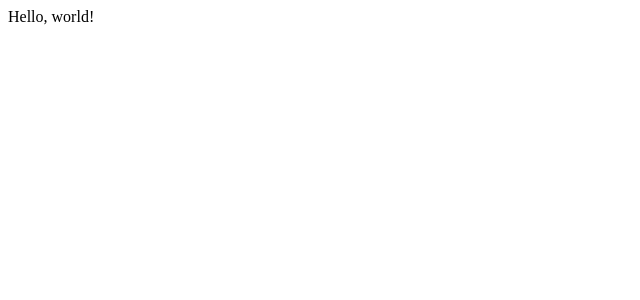
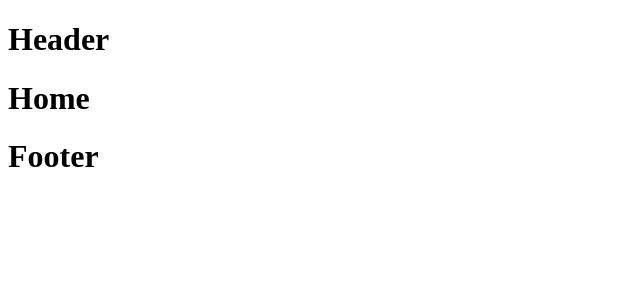
Before and after one commit to jtreeves/grocery-react, a React (Create React App) app: page /home in a window 1280 px wide. Shown: the top 300 px of the page, without its empty margins (0-640 px from the left). Built offline with nearby package versions, Linux system fonts and the light colour scheme.

Commit message:
Flesh out basic files

```diff
--- a/src/App.tsx
+++ b/src/App.tsx
@@ -1,11 +1,51 @@
+import {
+    Route,
+    Routes,
+    Navigate
+} from 'react-router-dom'
 import GlobalStorage from './GlobalStorage'
+import Home from './components/Home/Home'
+import CategoryResults from './components/CategoryResults/CategoryResults'
+import Cart from './components/Cart/Cart'
+import Receipt from './components/Receipt/Receipt'
+import Header from './components/Header/Header'
+import Footer from './components/Footer/Footer'
 
 function App(): JSX.Element {
     return (
         <GlobalStorage.Provider
             value={[{}, () => {}]}
         >
-            Hello, world!
+            <Header />
+
+            <Routes>
+                <Route
+                    path='/'
+                    element={<Navigate to='home'/>}
+                />
+
+                <Route
+                    path='home'
+                    element={<Home />}
+                />
+
+                <Route
+                    path='results'
+                    element={<CategoryResults />}
+                />
+
+                <Route
+                    path='cart'
+                    element={<Cart />}
+                />
+
+                <Route
+                    path='receipt'
+                    element={<Receipt />}
+                />
+            </Routes>
+
+            <Footer />
         </GlobalStorage.Provider>
     )
 }
```
Also changed, not shown: src/setupTests.ts (+2 -0 lines), 1 other file (tests, documents, lock files or other folders).
